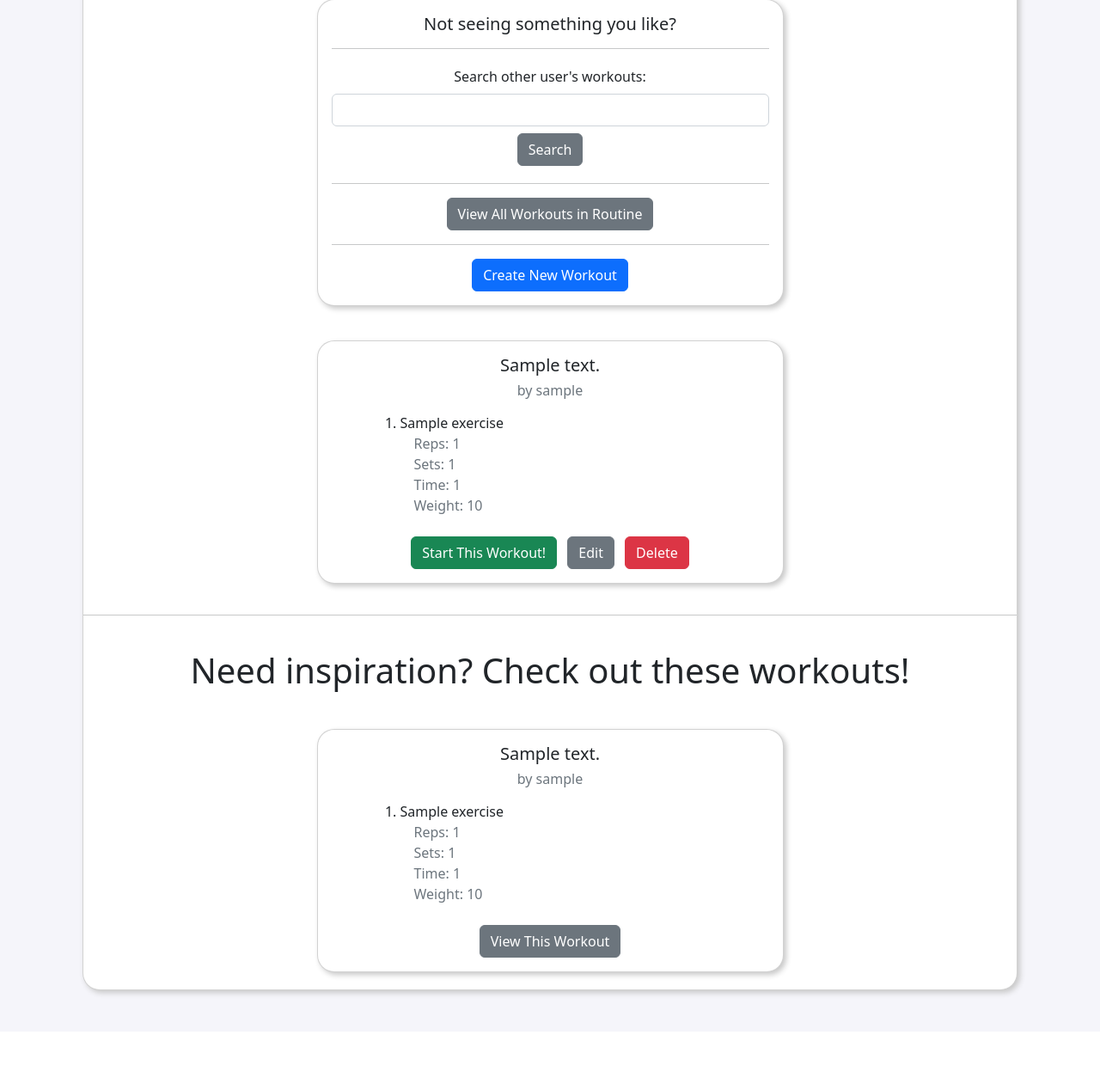
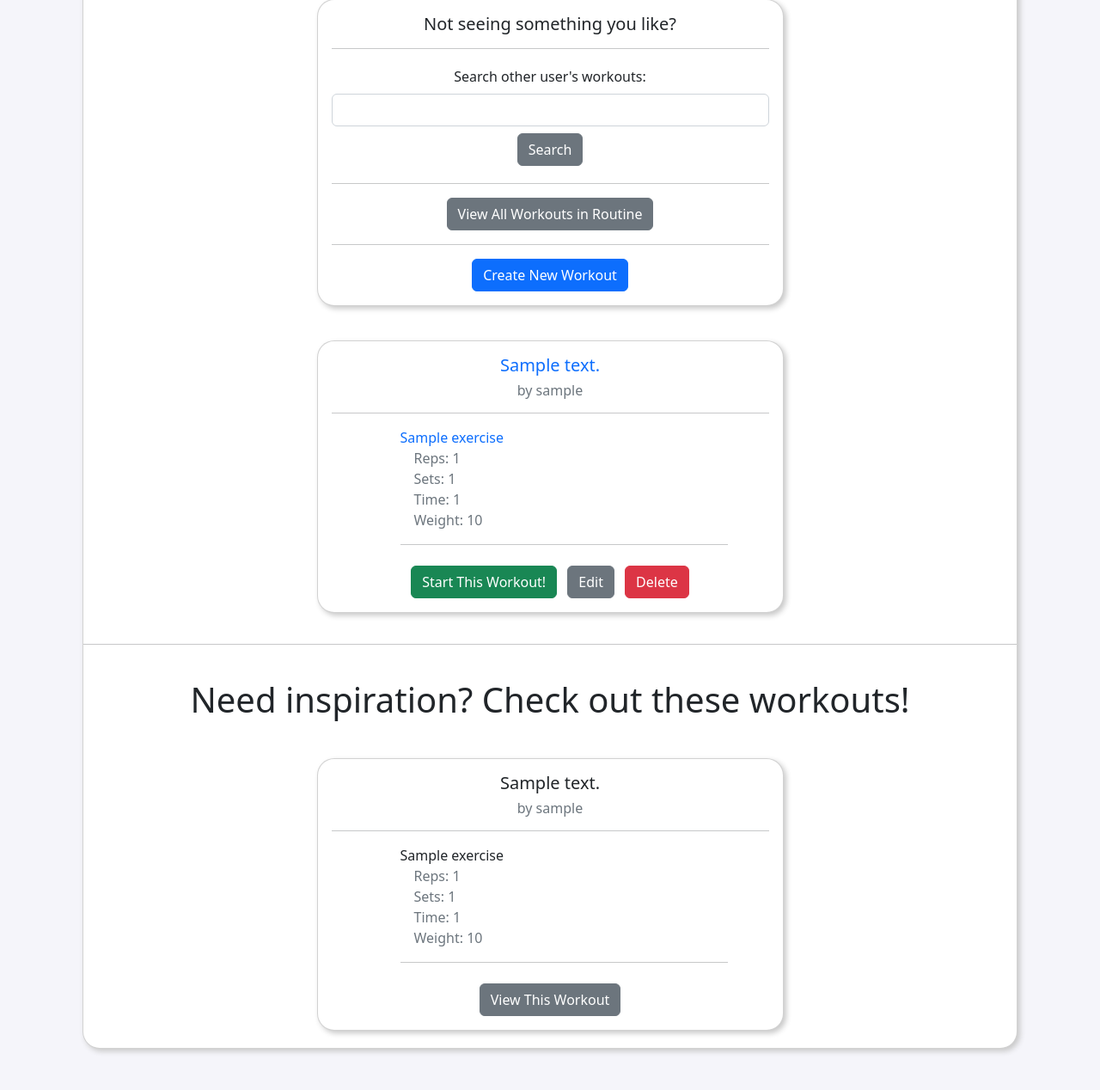
Before and after one commit to MattBaer77/Capstone-1-Baer, a Flask app: template templates/home.html in a window 1280 px wide. Shown: the part 720-1988 px from the top of the page at 86% size. Before the commit the page ends 1880 px from the top, so only its background shows below. Run offline with Flask 2, Linux system fonts and the light colour scheme; the template is opened without the code that fills it: values that come from a table or form of the project are taken from there, others are empty; tables that the repository leaves empty hold one stand-in row (values such as "Sample post"); grey boxes marked "Sample" are stand-in pictures; parts of the project's set-up code (start-up, migrations or seed data) failed here and were passed over.

Commit message:
updated templates to link to performance records

```diff
--- a/templates/home.html
+++ b/templates/home.html
@@ -69,6 +69,7 @@
 <div class="my-1 w-50 mx-auto">
     <div class="my-3 card" style="box-shadow: 3px 3px 6px rgba(200, 200, 200, 1); border-radius: 20px;">
         <div class="card-body">
+            <a href="/workout/{{workout.id}}/performance" class="" style="text-decoration: none;">
                 <h5 class="card-title">{{ workout.description }}</h5>
 
                 {% if workout.author %}
@@ -76,10 +77,14 @@
                 {% else %}
                 <h6 class="crd-subtitle text-muted">by {{workout.owner.username}}</h6>
                 {% endif %}
+            </a>
+
+            <hr>
 
             <div class="my-3 mx-5">
-                <ol>
+                <ol style="list-style-type: none;">
                     {% for goal in workout.goals %}
+                    <a class="" href="/goal/{{goal.id}}/performance" style="text-decoration: none;">
                     <li class="text-start">{{goal.exercise.name}}</li>
                         <ul style="padding-left: 1em;">
                             {% if goal.goal_reps %}
@@ -95,6 +100,8 @@
                             <li class="text-start text-muted" style="list-style-type: none;">Weight: {{goal.goal_weight_lbs}}</li>
                             {% endif %}
                         </ul>
+                    </a>
+                    <hr>
                     {% endfor %}
                 </ol>
             </div>
@@ -136,8 +143,10 @@
             <h6 class="crd-subtitle text-muted">by {{workout.owner.username}}</h6>
             {% endif %}
 
+            <hr>
+
             <div class="my-3 mx-5">
-                <ol>
+                <ol style="list-style-type: none;">
                     {% for goal in workout.goals %}
                     <li class="text-start">{{goal.exercise.name}}</li>
                     <ul style="padding-left: 1em;">
@@ -154,6 +163,7 @@
                         <li class="text-start text-muted" style="list-style-type: none;">Weight: {{goal.goal_weight_lbs}}</li>
                         {% endif %}
                     </ul>
+                    <hr>
                     {% endfor %}
                 </ol>
             </div>
--- a/templates/workouts/index.html
+++ b/templates/workouts/index.html
@@ -28,8 +28,10 @@
             <h6 class="crd-subtitle text-muted">by {{workout.owner.username}}</h6>
             {% endif %}
 
+            <hr>
+
             <div class="my-3 mx-5">
-                <ol>
+                <ol style="list-style-type: none;">
                     {% for goal in workout.goals %}
                     <li class="text-start">{{goal.exercise.name}}</li>
                     <ul style="padding-left: 1em;">
@@ -46,6 +48,7 @@
                         <li class="text-start text-muted" style="list-style-type: none;">Weight: {{goal.goal_weight_lbs}}</li>
                         {% endif %}
                     </ul>
+                    <hr>
                     {% endfor %}
                 </ol>
             </div>
```
Lines whose indentation alone changed are shown as unchanged.
